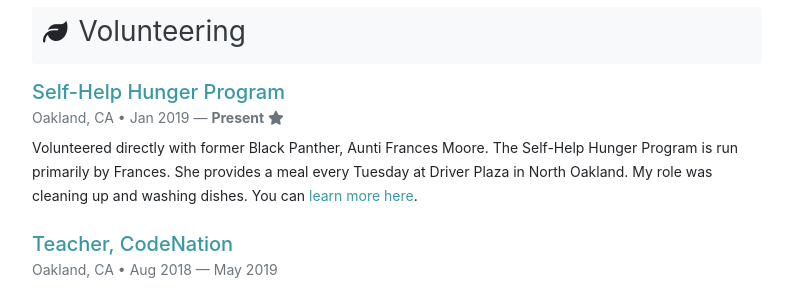
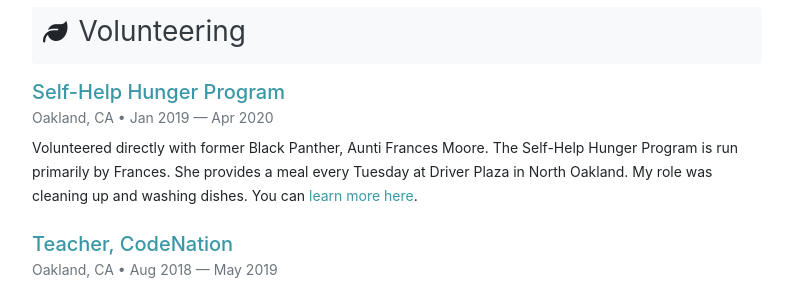
Before and after one commit to jessesquires/jessesquires.com, a Jekyll site: the page built from linkedout.md, in a window 1280 px wide and 900 px high, scrolled down 2057 px. Shown: the part 151-442 px from the top of the window, without its empty margins (243-1028 px from the left). Built offline with Jekyll 4.4.1, drawn with Linux system fonts in a browser that asks for light colours; nearby versions of some CDN libraries; library files that are not in the unit come from our copies.

Commit message:
update volunterring

```diff
--- a/_data/resume/volunteering.json
+++ b/_data/resume/volunteering.json
@@ -6,7 +6,7 @@
             "title": "Self-Help Hunger Program",
             "location": "Oakland, CA",
             "start": "Jan 2019",
-            "end": "Present",
+            "end": "Apr 2020",
             "link": "https://www.facebook.com/selfhelphungerprogram/",
             "description": "Volunteered directly with former Black Panther, Aunti Frances Moore. The Self-Help Hunger Program is run primarily by Frances. She provides a meal every Tuesday at Driver Plaza in North Oakland. My role was cleaning up and washing dishes. You can [learn more here](https://www.youtube.com/watch?v=LxG5bHKqpfo)."
         },
```
